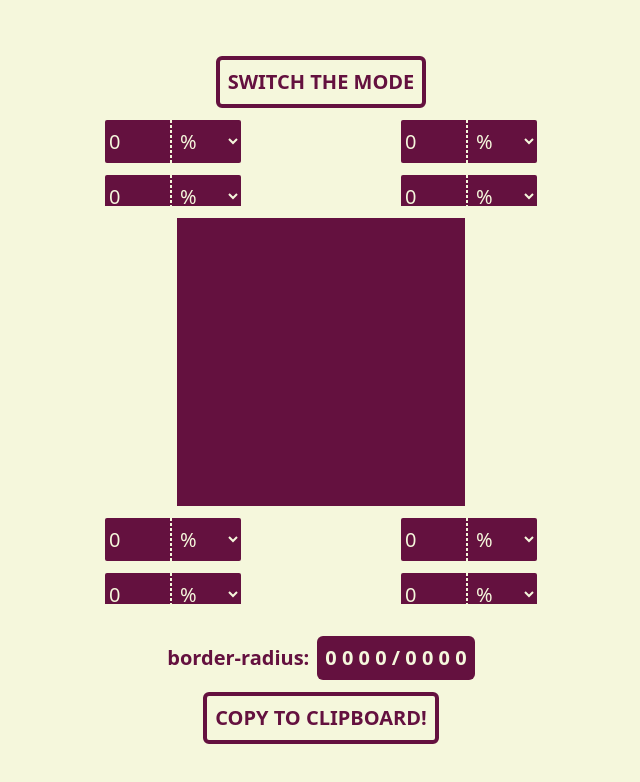
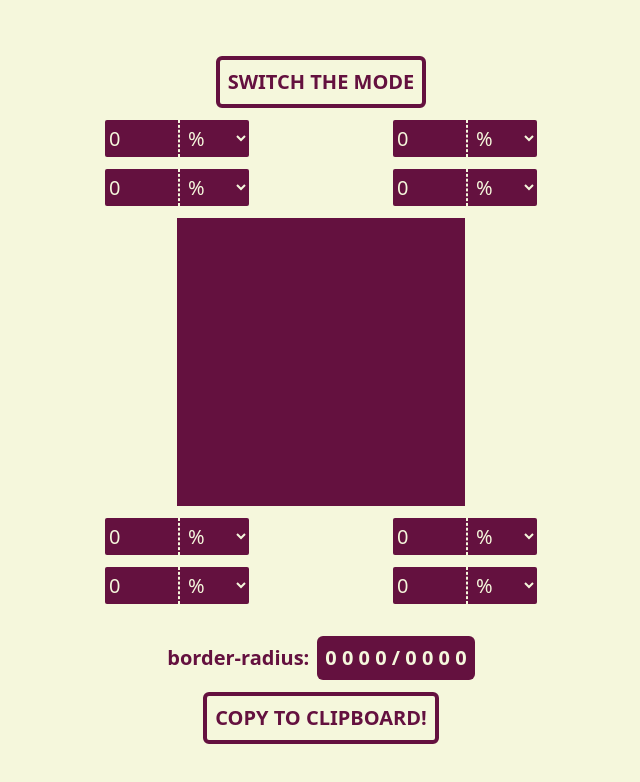
Before and after one commit to SEPOTOM/border-radius-previewer, a React (Vite) app: page / in a window 1280 px wide. Both pictures are taken after a click on the switch "SWITCH THE MODE". Shown: the top 782 px of the page, without its empty margins (319-959 px from the left). Built offline with nearby package versions, Linux system fonts and the light colour scheme.

Commit message:
fix(AdvancedModeControls): do not clip lower inputs

```diff
--- a/src/components/AdvancedModeControls/index.tsx
+++ b/src/components/AdvancedModeControls/index.tsx
@@ -34,7 +34,7 @@ const AdvancedModeControls: FC<AdvancedModeControlsProps> = ({
   return (
     <>
       <div className="mx-auto flex w-full max-w-[432px] justify-between overflow-hidden sm:justify-center sm:gap-36">
-        <div className="flex max-w-36 shrink-0 grow-0 basis-1/2 flex-col gap-y-3 pr-2">
+        <div className="flex h-full max-w-36 shrink-0 grow-0 basis-1/2 flex-col gap-y-3">
           <BorderRadiusInput
             scope="radius"
             corner="horizontal top-left"
@@ -50,7 +50,7 @@ const AdvancedModeControls: FC<AdvancedModeControlsProps> = ({
             onDataChange={handleBorderRadiusChange}
           />
         </div>
-        <div className="flex max-w-36 shrink-0 grow-0 basis-1/2 flex-col gap-y-3 pl-2">
+        <div className="flex h-full max-w-36 shrink-0 grow-0 basis-1/2 flex-col gap-y-3">
           <BorderRadiusInput
             scope="radius"
             corner="horizontal top-right"
@@ -69,7 +69,7 @@ const AdvancedModeControls: FC<AdvancedModeControlsProps> = ({
       </div>
       {children}
       <div className="mx-auto flex w-full max-w-[432px] justify-between overflow-hidden sm:justify-center sm:gap-36">
-        <div className="flex max-w-36 shrink-0 grow-0 basis-1/2 flex-col gap-y-3 pr-2">
+        <div className="flex h-full max-w-36 shrink-0 grow-0 basis-1/2 flex-col gap-y-3">
           <BorderRadiusInput
             scope="radius"
             corner="horizontal bottom-left"
@@ -85,7 +85,7 @@ const AdvancedModeControls: FC<AdvancedModeControlsProps> = ({
             onDataChange={handleBorderRadiusChange}
           />
         </div>
-        <div className="flex max-w-36 shrink-0 grow-0 basis-1/2 flex-col gap-y-3 pl-2">
+        <div className="flex h-full max-w-36 shrink-0 grow-0 basis-1/2 flex-col gap-y-3">
           <BorderRadiusInput
             scope="radius"
             corner="horizontal bottom-right"
```
